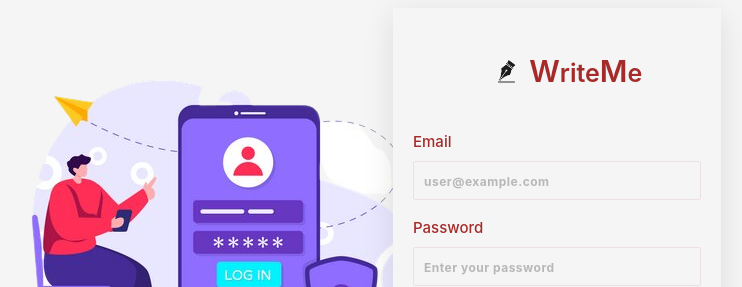
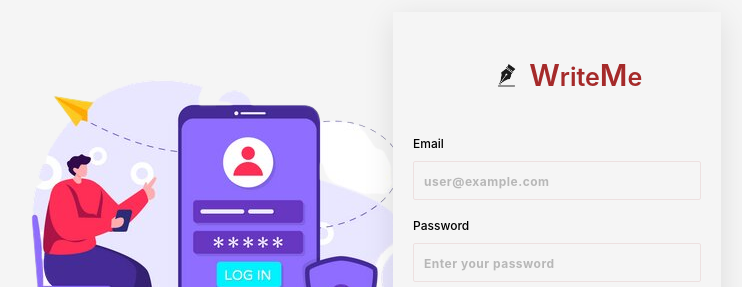
Before and after one commit to 1wes/WriteMe-Carbon, a React (Vite) app: page /#/login in a window 1280 px wide. Shown: the part 180-467 px from the top of the page, without its empty margins (83-825 px from the left). Built offline with nearby package versions, Linux system fonts and the light colour scheme; no server answers.

Commit message:
style(create-order): reduce form controls font size

```diff
--- a/src/components/create-order.css
+++ b/src/components/create-order.css
@@ -1,21 +1,13 @@
-.assignment-form{
+/* .assignment-form{
     margin-top: 50px !important;
     border-radius: 5px;
-}
-
-.assignment-details{
-    width: 100% !important;
-    display: flex;
-    gap: 20px;
-    flex-wrap: wrap;
-    justify-content: space-between;
-}
+} */
 
 .input-group{
     display: flex;
     flex-direction: column;
     gap: 10px;
-    width: 48%;
+    width: 48.5%;
 }
 
 .input-group div{
@@ -114,6 +106,30 @@
     margin:0 -10px 0 -20px;
 }
 
+.fields-layout{
+    display: flex;
+    flex-wrap: wrap;
+    justify-content: space-between;
+    outline: 1px solid rgba(165, 42, 42, 0.1);
+    padding: 30px 10px;
+    gap: 20px;
+}
+
+.fields-layout input, textarea, select{
+    font-size: 13px;
+    color: rgba(0, 0, 0, 0.6);
+}
+
+.input-group label{
+    font-size: 12px;
+    font-weight: 500;
+    color: black;
+}
+
+.step-description{
+    font-size: 14px;
+}
+
 @media only screen and (max-width:480px){
 
     .create-order{
```
